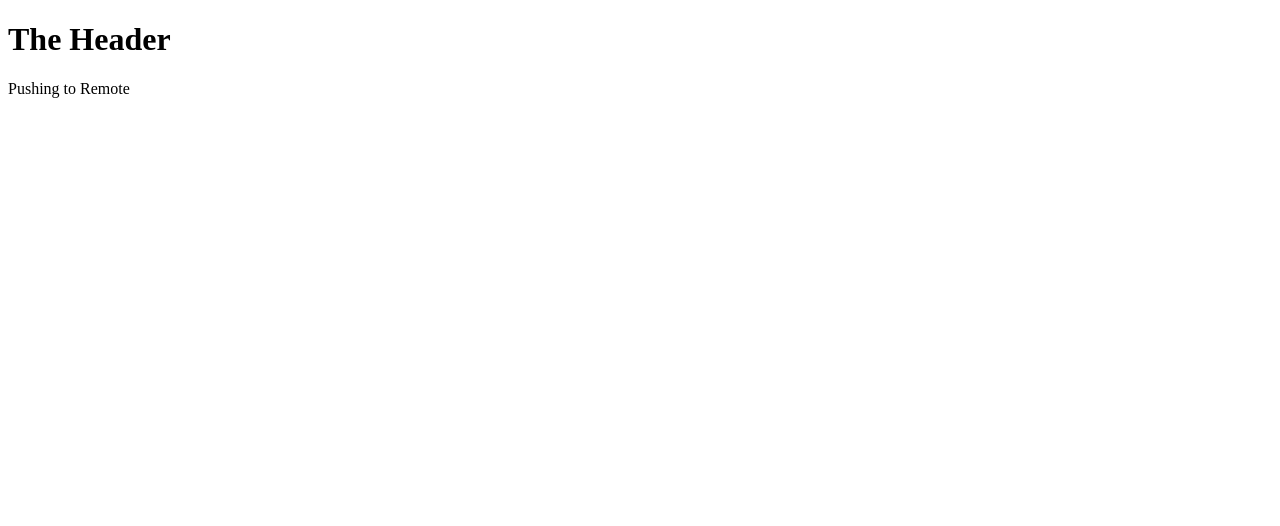
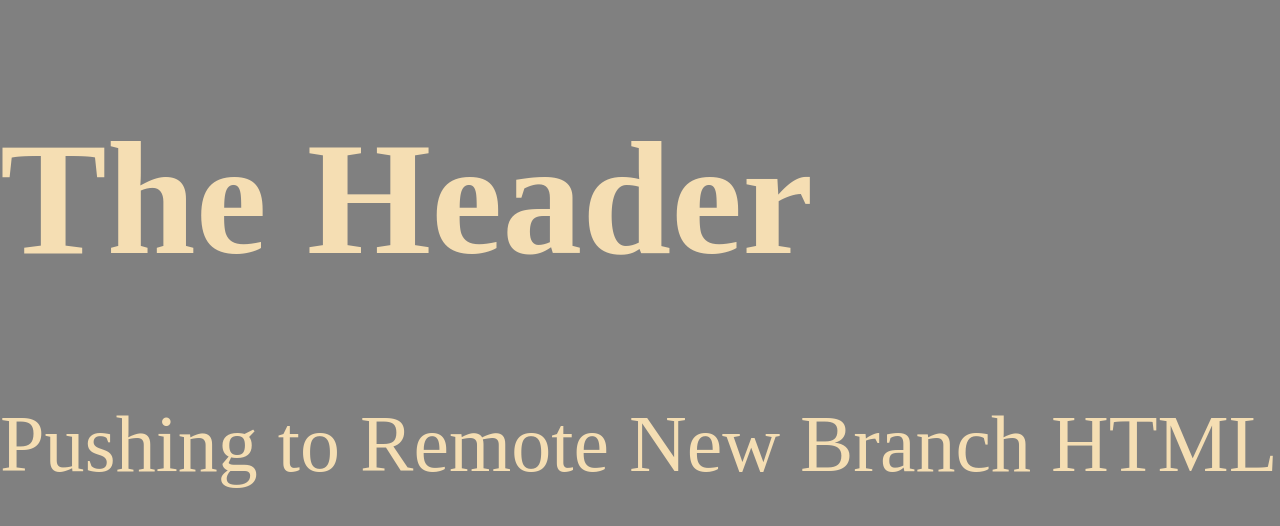
Before and after one commit to HighRiseOriginApex/myFirstRepo, a plain HTML site: page index.html in a window 1280 px wide. Drawn offline with Linux system fonts and the light colour scheme.

Commit message:
new branch commit

```diff
--- a/index.html
+++ b/index.html
@@ -4,10 +4,12 @@
     <meta charset="UTF-8">
     <meta http-equiv="X-UA-Compatible" content="IE=edge">
     <meta name="viewport" content="width=device-width, initial-scale=1.0">
+    <link rel="stylesheet" href="style.css"/>
     <title>Document</title>
 </head>
 <body>
     <h1>The Header</h1>
     Pushing to Remote
+    New Branch HTML
 </body>
 </html>
--- /dev/null
+++ b/style.css
@@ -0,0 +1,7 @@
+body {
+    background-color: grey;
+    margin: 0px;
+    padding: 0px;
+    font-size: 80px;
+    color: wheat;
+}
```
Also changed, not shown: commands.txt.
